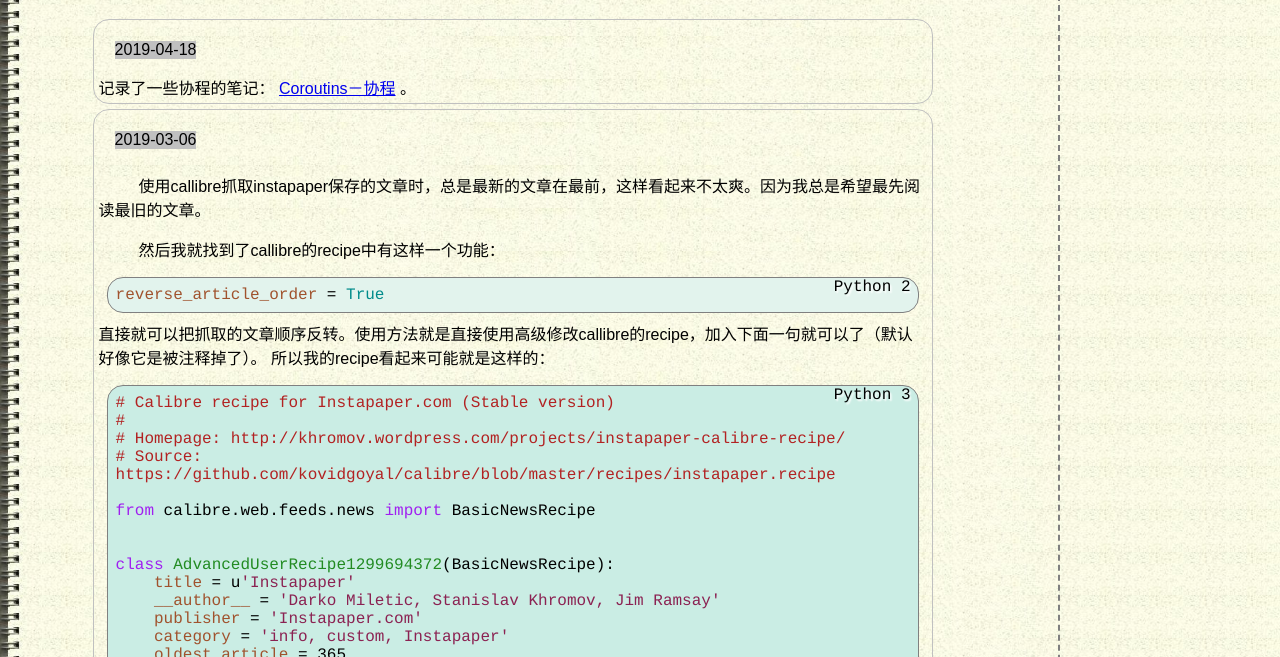
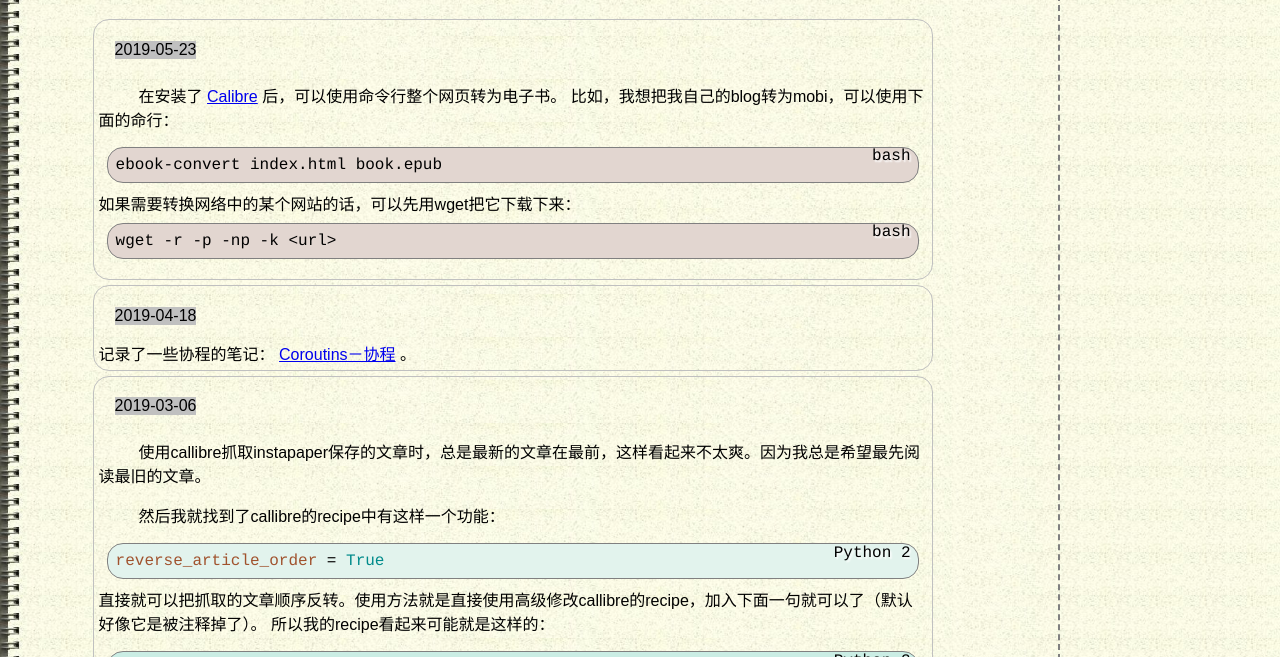
Before and after one commit to pengpengxp/pengpengxp.github.io, a plain HTML site: page blog/blog.html in a window 1280 px wide. Shown: the part 93-750 px from the top of the page. Drawn offline with Linux system fonts and the light colour scheme.

Commit message:
update blog

```diff
--- a/blog/blog.html
+++ b/blog/blog.html
@@ -28,6 +28,24 @@
       <div class="article">
 
         <h1>Blog</h1>
+<section>
+<div class="peng-time">
+<time>2019-05-23</time>
+</div>
+
+<p>
+在安装了 <a class="sorc" href="https://calibre-ebook.com/" data-accessed="2019-05-23">Calibre</a> 后，可以使用命令行整个网页转为电子书。
+比如，我想把我自己的blog转为mobi，可以使用下面的命行：
+<pre class="bash">
+ebook-convert index.html book.epub
+</pre>
+
+如果需要转换网络中的某个网站的话，可以先用wget把它下载下来：
+<pre class="bash">wget -r -p -np -k &lt;url&gt;</pre>
+</p>
+
+</section>
+
           <section>
             <div class="peng-time">
               <time>2019-04-18</time>
```
